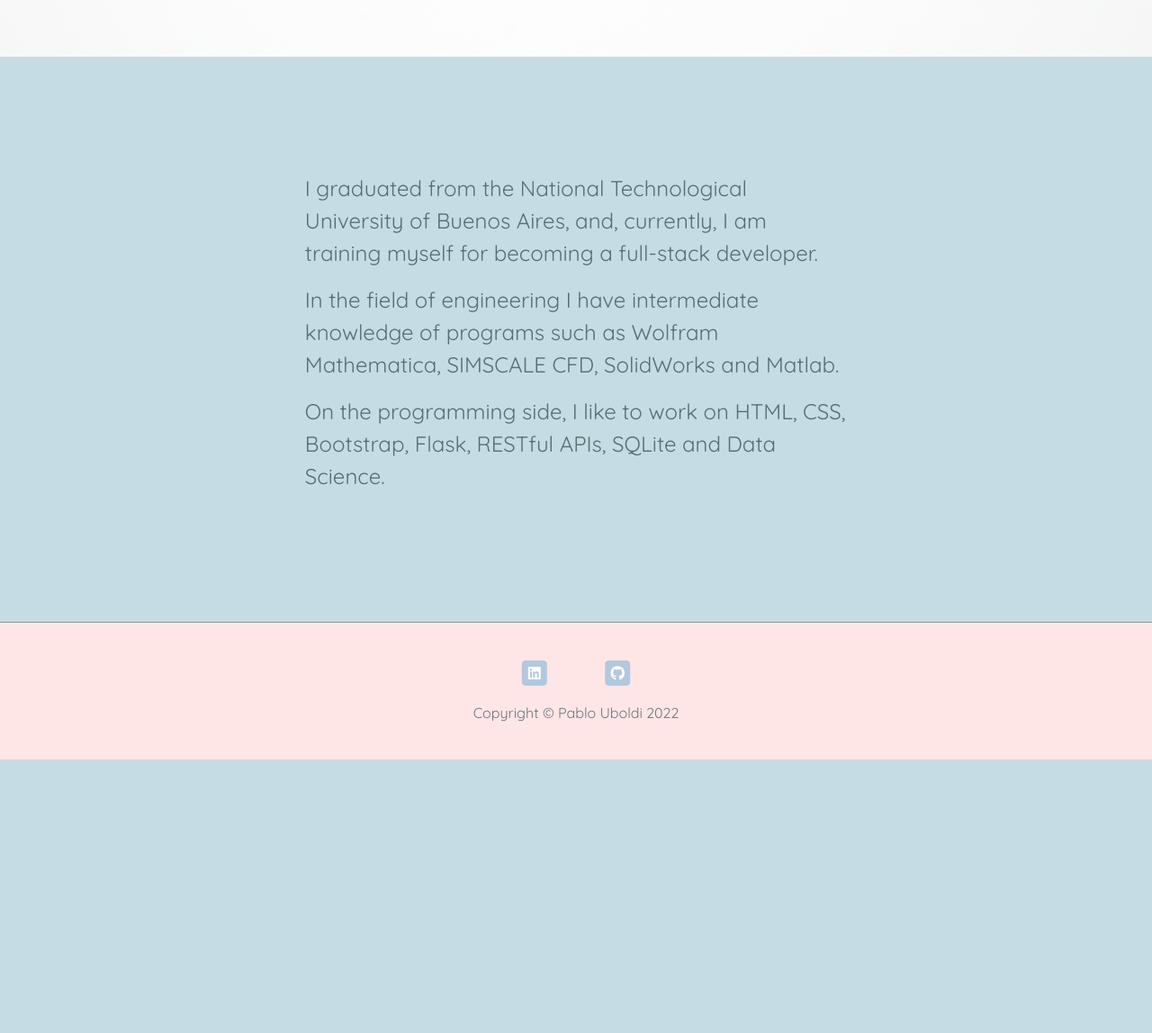
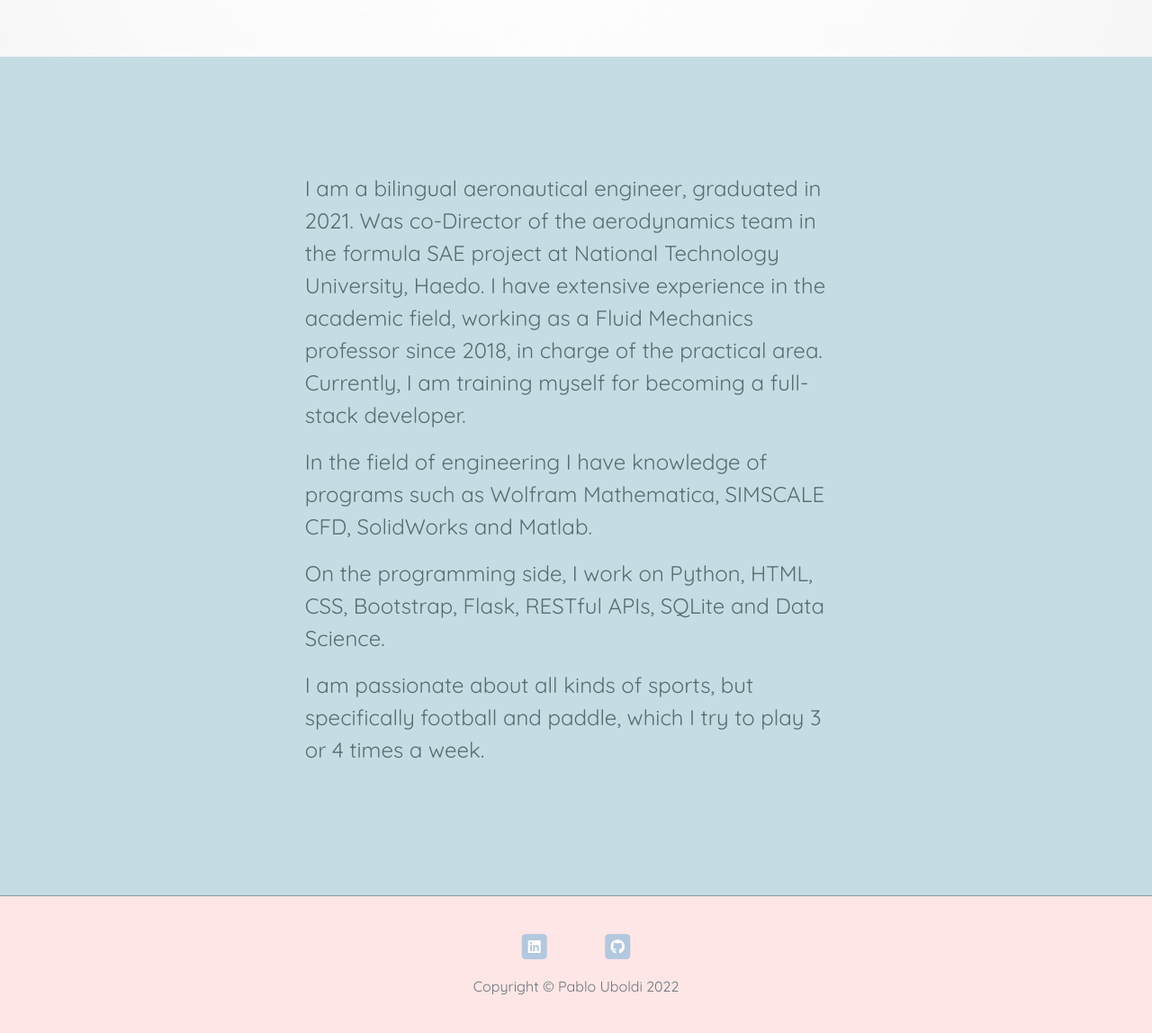
Before and after one commit to pablouboldi/my-website, a Flask app: page /about in a window 1280 px wide. Shown: the part 641-1789 px from the top of the page at 90% size. Before the commit the page ends 1485 px from the top, so only its background shows below. Run offline with Flask 2, Linux system fonts and the light colour scheme; some libraries are stand-ins or nearby versions.

Commit message:
Update about.html

```diff
--- a/static/css/styles.css
+++ b/static/css/styles.css
@@ -169,7 +169,7 @@ hr {
 }
 
 .project-img:hover {
-    width: 160px;
+    height: 160px;
 }
 
 .project-success {	border-color: #6E85B7; }
--- a/templates/about.html
+++ b/templates/about.html
@@ -12,17 +12,22 @@
     <div class="row">
         <div class="col-lg-6 col-md-10 mx-auto">
             <p class="about-me">
-                I graduated from the National Technological University of Buenos Aires, and,
-                currently, I am training myself for becoming a full-stack developer.
+                I am a bilingual aeronautical engineer, graduated in 2021. Was co-Director of the aerodynamics team in
+                the formula SAE project at National Technology University, Haedo. I have extensive experience in the
+                academic field, working as a Fluid Mechanics professor since 2018, in charge of the practical area.
+                Currently, I am training myself for becoming a full-stack developer.
             </p>
             <p class="about-me">
-                In the field of engineering I have intermediate knowledge of programs such as
-                Wolfram Mathematica, SIMSCALE CFD, SolidWorks and Matlab.
+                In the field of engineering I have knowledge of programs such as Wolfram Mathematica, SIMSCALE CFD,
+                SolidWorks and Matlab.
             </p>
             <p class="about-me">
-                On the programming side, I like to work on HTML, CSS, Bootstrap, Flask, RESTful
-                APIs, SQLite and
-                Data Science.
+                On the programming side, I work on Python, HTML, CSS, Bootstrap, Flask, RESTful APIs, SQLite and Data
+                Science.
+            </p>
+            <p class="about-me">
+                I am passionate about all kinds of sports, but specifically football and paddle, which I try to play
+                3 or 4 times a week.
             </p>
         </div>
     </div>
--- a/templates/header.html
+++ b/templates/header.html
@@ -4,6 +4,7 @@
 <head>
 
     <meta charset="utf-8">
+    <meta name="viewport" content="width=device-width, initial-scale=1">
 
     <title>Pablo Uboldi</title>
 
```
